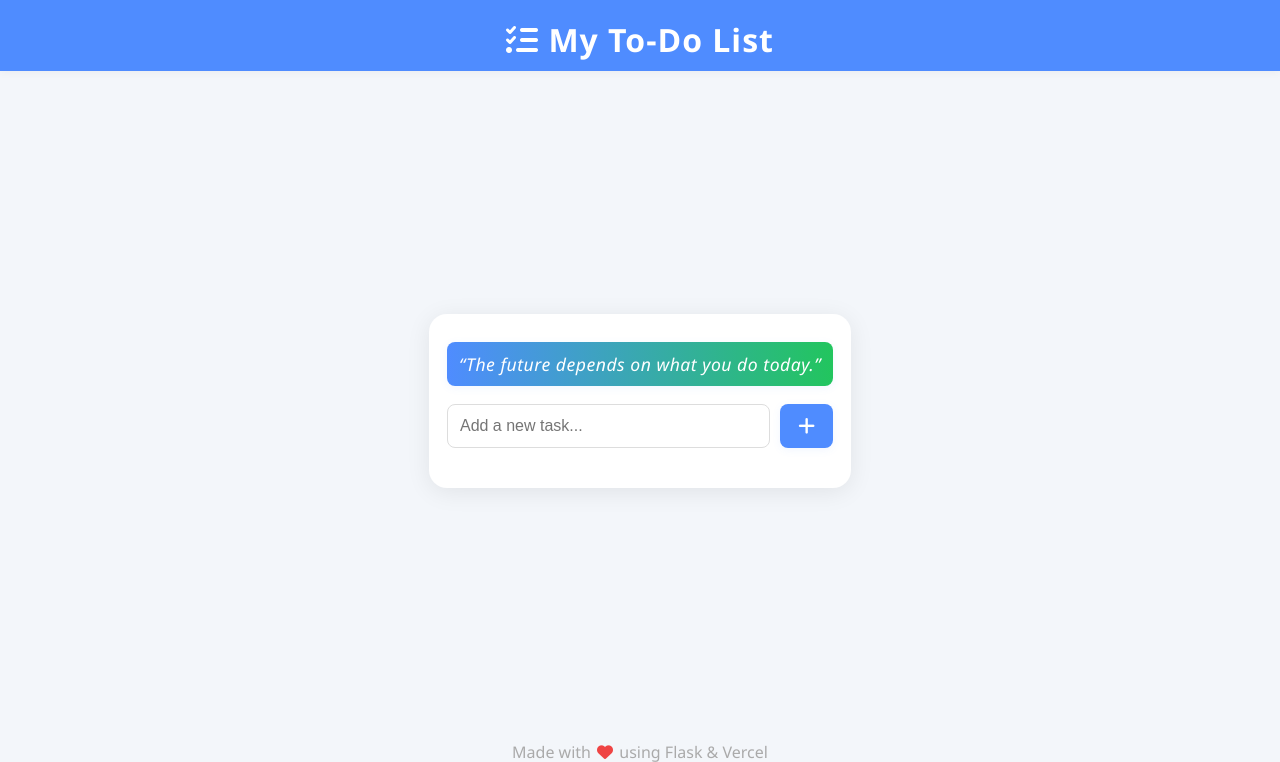
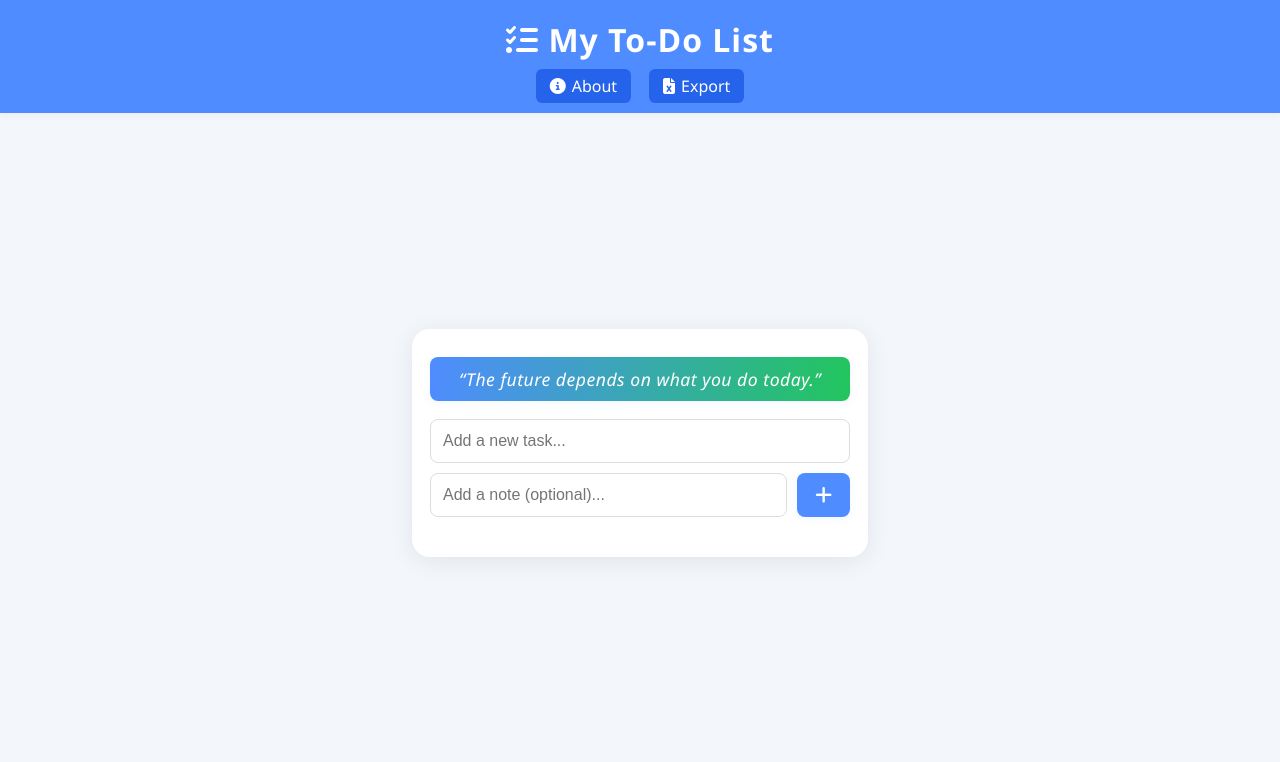
Before and after one commit to Unknown0028/first-project, a Flask app: page / in a window 1280 px wide. Shown: the top 762 px of the page. Run offline with Flask 3, Linux system fonts and the light colour scheme; data comes from the database, SQL or seed files in the repository; data that the repository does not hold is empty.

Commit message:
Feature: Notes for todos, About page, Excel export, improved nav and UI

```diff
--- a/api/index.py
+++ b/api/index.py
@@ -1,8 +1,10 @@
 import os
 import random
 from datetime import datetime
-from flask import Flask, render_template, request, redirect, url_for
+from flask import Flask, render_template, request, redirect, url_for, send_file
 from flask_sqlalchemy import SQLAlchemy
+import pandas as pd
+from io import BytesIO
 
 # Explicitly set template and static folder paths
 app = Flask(
@@ -22,6 +24,7 @@ class Meta(db.Model):
 class ToDo(db.Model):
     id = db.Column(db.Integer, primary_key=True)
     title = db.Column(db.String(200), nullable=False)
+    note = db.Column(db.String(500), nullable=True)
     completed = db.Column(db.Boolean, default=False)
 
 with app.app_context():
@@ -30,6 +33,10 @@ with app.app_context():
     if not Meta.query.first():
         db.session.add(Meta(last_reset=""))
         db.session.commit()
+    # Add note column if missing (for upgrades)
+    if not hasattr(ToDo, 'note'):
+        with db.engine.connect() as con:
+            con.execute('ALTER TABLE todo ADD COLUMN note VARCHAR(500)')
 
 MOTIVATIONAL_QUOTES = [
     "The secret of getting ahead is getting started.",
@@ -63,8 +70,9 @@ def index():
 @app.route('/add', methods=['POST'])
 def add():
     title = request.form.get('title')
+    note = request.form.get('note')
     if title:
-        new_todo = ToDo(title=title)
+        new_todo = ToDo(title=title, note=note)
         db.session.add(new_todo)
         db.session.commit()
     return redirect(url_for('index'))
@@ -83,4 +91,23 @@ def delete(todo_id):
     db.session.commit()
     return redirect(url_for('index'))
 
+@app.route('/about')
+def about():
+    return render_template('about.html')
+
+@app.route('/export')
+def export():
+    todos = ToDo.query.all()
+    data = [{
+        'Title': t.title,
+        'Note': t.note or '',
+        'Completed': 'Yes' if t.completed else 'No'
+    } for t in todos]
+    df = pd.DataFrame(data)
+    output = BytesIO()
+    with pd.ExcelWriter(output, engine='xlsxwriter') as writer:
+        df.to_excel(writer, index=False, sheet_name='ToDos')
+    output.seek(0)
+    return send_file(output, download_name='todos.xlsx', as_attachment=True)
+
 app = app  # For Vercel
--- a/requirements.txt
+++ b/requirements.txt
@@ -1,2 +1,4 @@
 Flask
 Flask-SQLAlchemy
+pandas
+openpyxl
--- a/static/style.css
+++ b/static/style.css
@@ -36,10 +36,38 @@ body {
     box-shadow: 0 4px 24px rgba(0,0,0,0.08);
     padding: 28px 18px 18px 18px;
 }
+.nav-bar {
+    display: flex;
+    justify-content: center;
+    gap: 18px;
+    margin-top: 8px;
+    margin-bottom: 0;
+}
+.nav-bar a {
+    color: #fff;
+    background: var(--primary-dark);
+    padding: 6px 14px;
+    border-radius: 6px;
+    text-decoration: none;
+    font-size: 1rem;
+    transition: background 0.2s, color 0.2s;
+    display: inline-flex;
+    align-items: center;
+    gap: 6px;
+}
+.nav-bar a:hover {
+    background: var(--accent);
+    color: #fff;
+}
 .add-form {
     display: flex;
     gap: 10px;
     margin-bottom: 22px;
+    flex-wrap: wrap;
+}
+.add-form input[type="text"] {
+    flex: 1 1 180px;
+    min-width: 0;
 }
 .add-form input {
     flex: 1;
@@ -157,3 +185,18 @@ body {
     letter-spacing: 0.5px;
     animation: fadeIn 0.8s;
 }
+.todo-main {
+    display: flex;
+    flex-direction: column;
+    gap: 2px;
+}
+.todo-note {
+    font-size: 0.97rem;
+    color: var(--primary-dark);
+    background: #e0e7ff;
+    border-radius: 5px;
+    padding: 2px 8px;
+    margin-top: 2px;
+    font-style: italic;
+    word-break: break-word;
+}
--- a/templates/index.html
+++ b/templates/index.html
@@ -10,18 +10,28 @@
 <body>
     <header class="header-bar">
         <h1><i class="fa-solid fa-list-check"></i> My To-Do List</h1>
+        <nav class="nav-bar">
+            <a href="/about"><i class="fa-solid fa-circle-info"></i> About</a>
+            <a href="/export"><i class="fa-solid fa-file-excel"></i> Export</a>
+        </nav>
     </header>
     <div class="center-outer">
       <div class="container">
         <div class="quote-bar">“{{ quote }}”</div>
         <form action="/add" method="post" class="add-form">
             <input type="text" name="title" placeholder="Add a new task..." required>
+            <input type="text" name="note" placeholder="Add a note (optional)...">
             <button type="submit" title="Add Task"><i class="fa-solid fa-plus"></i></button>
         </form>
         <ul class="todo-list">
             {% for todo in todos %}
             <li class="todo-item {% if todo.completed %}completed{% endif %}">
-                <span>{{ todo.title }}</span>
+                <div class="todo-main">
+                  <span>{{ todo.title }}</span>
+                  {% if todo.note %}
+                  <div class="todo-note">📝 {{ todo.note }}</div>
+                  {% endif %}
+                </div>
                 <div class="actions">
                     {% if not todo.completed %}
                     <a href="/complete/{{ todo.id }}" class="complete-btn" title="Mark as complete"><i class="fa-solid fa-check"></i></a>
```
Also changed, not shown: templates/about.html (added, +35 -0 lines).
